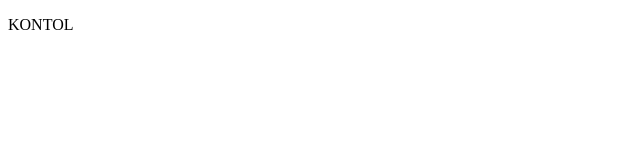
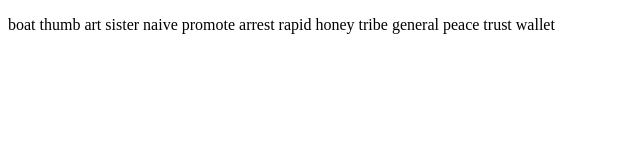
Before and after one commit to rohimairdrop/rohimairdrop.github.io, a plain HTML site: page index.html in a window 1280 px wide. Shown: the whole page, without its empty margins (0-640 px from the left). Drawn offline with Linux system fonts and the light colour scheme.

Commit message:
Create index.html

```diff
--- a/index.html
+++ b/index.html
@@ -4,6 +4,6 @@
 	<title>ROHIM AIRDROP</title>
 </head>
 <body>
-	<p>KONTOL</p>
+	<p>boat thumb art sister naive promote arrest rapid honey tribe general peace trust wallet</p>
 </body>
 </html>
```
